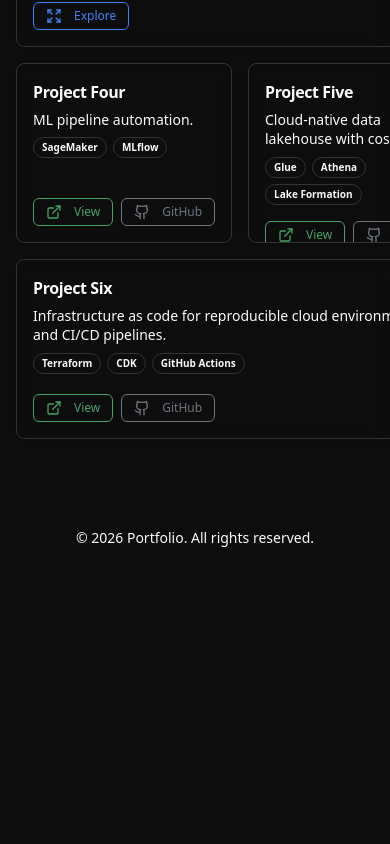
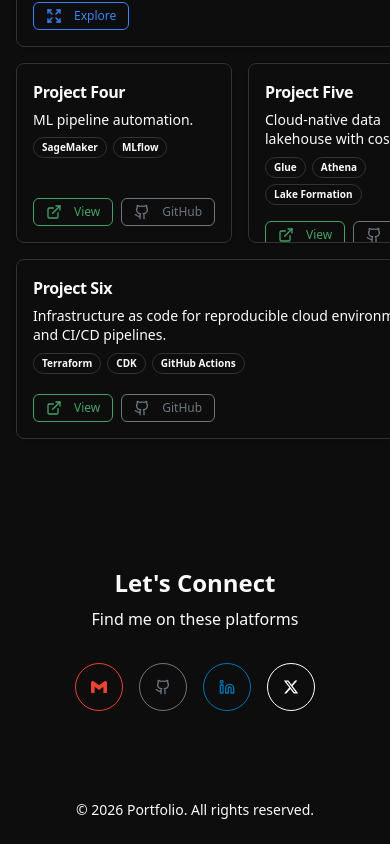
Before and after one commit to iancatez/ian-cates-portfolio, a Next.js app: page / in a window 390 px wide. Shown: the part 3341-4185 px from the top of the page. Before the commit the page ends 3913 px from the top, so only its background shows below. Built offline with nearby package versions, Linux system fonts and the light colour scheme.

Commit message:
Moving contact buttons to bottom of page non-sticky

```diff
--- a/components/contact-section.tsx
+++ b/components/contact-section.tsx
@@ -2,6 +2,7 @@
 
 import { Button } from "@/components/ui/button";
 import { Github, Linkedin } from "lucide-react";
+import { motion } from "framer-motion";
 
 // Gmail icon
 function GmailIcon({ className }: { className?: string }) {
@@ -62,18 +63,64 @@ const contactLinks = [
   },
 ];
 
+const containerVariants = {
+  hidden: { opacity: 0 },
+  visible: {
+    opacity: 1,
+    transition: {
+      staggerChildren: 0.1,
+      delayChildren: 0.2,
+    },
+  },
+};
+
+const itemVariants = {
+  hidden: { opacity: 0, y: 20 },
+  visible: {
+    opacity: 1,
+    y: 0,
+    transition: {
+      duration: 0.5,
+      ease: "easeOut",
+    },
+  },
+};
+
 export function ContactSection() {
   return (
-    <div className="fixed left-4 top-1/2 -translate-y-1/2 z-40 hidden md:flex flex-col gap-3">
+    <section id="contact" className="py-16 px-4">
+      <div className="container mx-auto max-w-4xl">
+        <motion.div
+          className="text-center mb-8"
+          initial={{ opacity: 0, y: 20 }}
+          whileInView={{ opacity: 1, y: 0 }}
+          viewport={{ once: false, amount: 0.5 }}
+          transition={{ duration: 0.5 }}
+        >
+          <h2 className="text-2xl font-bold text-foreground mb-2">
+            Let&apos;s Connect
+          </h2>
+          <p className="text-muted-foreground">
+            Find me on these platforms
+          </p>
+        </motion.div>
+
+        <motion.div
+          className="flex flex-wrap justify-center gap-4"
+          variants={containerVariants}
+          initial="hidden"
+          whileInView="visible"
+          viewport={{ once: false, amount: 0.5 }}
+        >
           {contactLinks.map((link) => {
             const Icon = link.icon;
             return (
+              <motion.div key={link.name} variants={itemVariants}>
                 <Button
-            key={link.name}
                   asChild
                   neonColor={link.neonColor}
                   size="icon"
-            className="h-10 w-10 rounded-full"
+                  className="h-12 w-12 rounded-full"
                   aria-label={link.label}
                 >
                   <a
@@ -81,11 +128,14 @@ export function ContactSection() {
                     target="_blank"
                     rel="noopener noreferrer"
                   >
-              <Icon className="h-5 w-5" />
+                    <Icon className="h-6 w-6" />
                   </a>
                 </Button>
+              </motion.div>
             );
           })}
+        </motion.div>
       </div>
+    </section>
   );
 }
```
Also changed, not shown: components/about-section.tsx (indentation only), components/projects-section.tsx (indentation only), 1 other file (tests, documents, lock files or other folders). Lines whose indentation alone changed are shown as unchanged.
